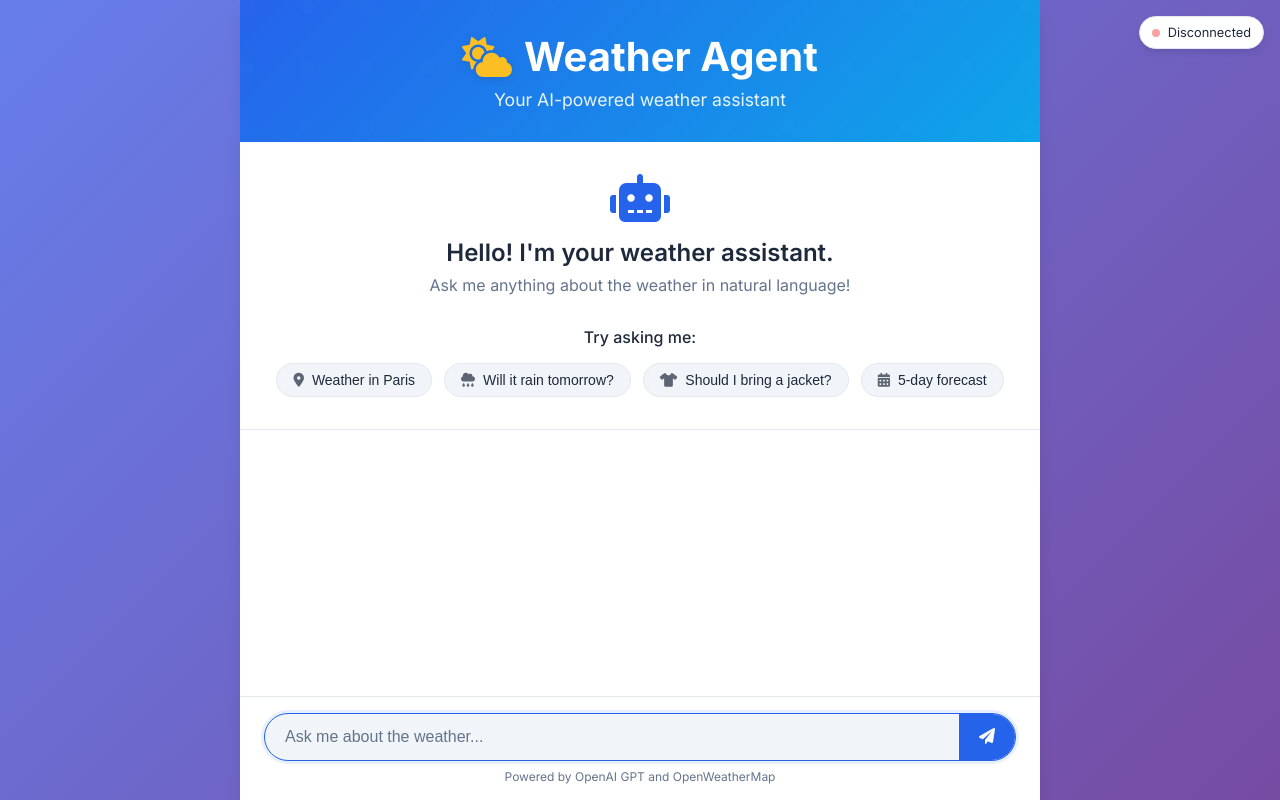
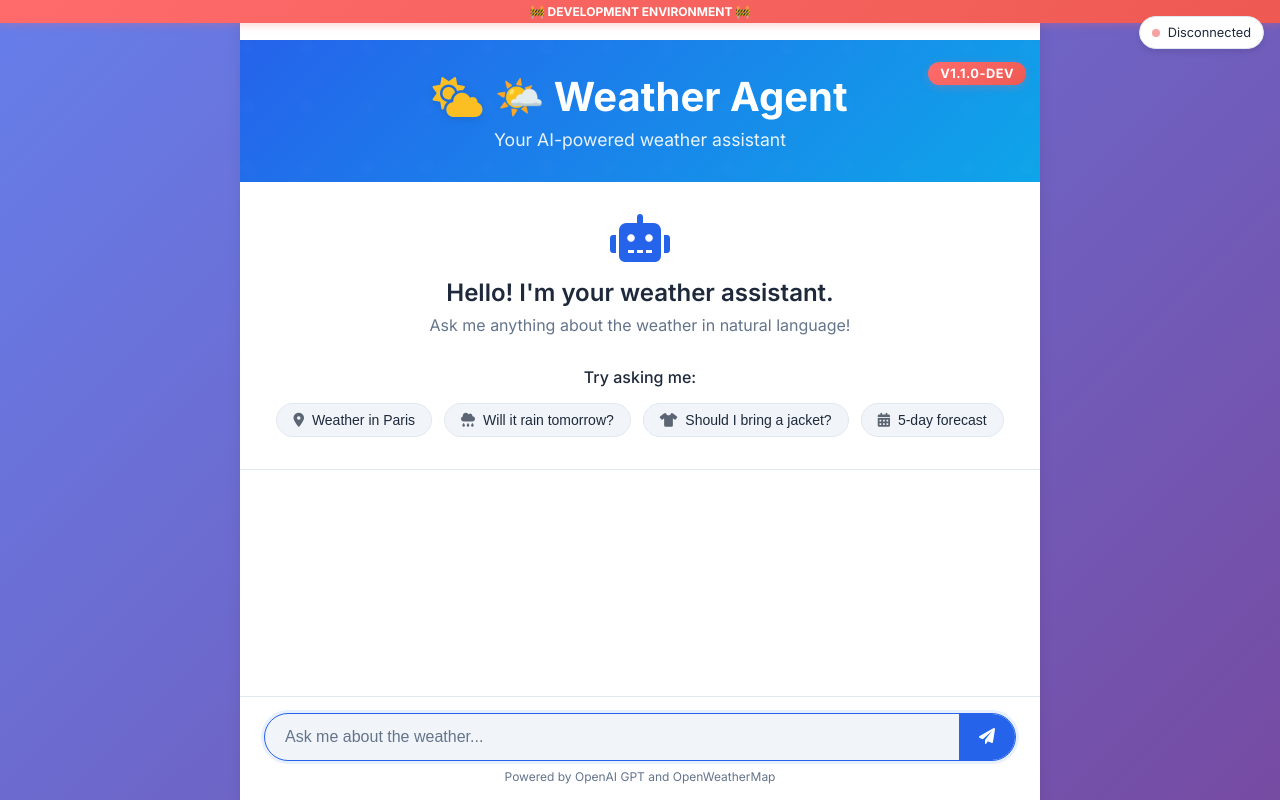
Before and after one commit to leo8/weather-agent, a plain HTML site: page frontend/index.html in a window 1280 px wide. Drawn offline with Linux system fonts and the light colour scheme; files that its build step writes are made by us from their sources; no server answers; files whose address does not match are found by name.

Commit message:
feat: Add development environment indicators

```diff
--- a/frontend/index.html
+++ b/frontend/index.html
@@ -3,7 +3,7 @@
 <head>
     <meta charset="UTF-8">
     <meta name="viewport" content="width=device-width, initial-scale=1.0">
-    <title>Weather Agent - AI Weather Assistant</title>
+    <title>Weather Agent 🌤️ - Development</title>
     <link rel="stylesheet" href="/static/style.css">
     <link href="https://fonts.googleapis.com/css2?family=Inter:wght@300;400;500;600;700&display=swap" rel="stylesheet">
     <link rel="stylesheet" href="https://cdnjs.cloudflare.com/ajax/libs/font-awesome/6.0.0/css/all.min.css">
@@ -15,8 +15,9 @@
             <div class="header-content">
                 <div class="logo">
                     <i class="fas fa-cloud-sun weather-icon"></i>
-                    <h1>Weather Agent</h1>
+                    <h1>🌤️ Weather Agent</h1>
                 </div>
+                <div class="version-badge dev">v1.1.0-dev</div>
                 <div class="subtitle">
                     Your AI-powered weather assistant
                 </div>
--- a/frontend/style.css
+++ b/frontend/style.css
@@ -42,6 +42,7 @@ body {
     flex-direction: column;
     background: var(--white);
     box-shadow: var(--shadow-lg);
+    padding-top: 40px; /* Account for dev banner */
 }
 
 /* Header */
@@ -582,3 +583,44 @@ body {
 .chat-messages::-webkit-scrollbar-thumb:hover {
     background: var(--text-light);
 }
+
+.version-badge {
+    position: absolute;
+    top: -10px;
+    right: -10px;
+    padding: 4px 12px;
+    border-radius: 12px;
+    font-size: 0.8rem;
+    font-weight: bold;
+    text-transform: uppercase;
+    letter-spacing: 0.5px;
+}
+
+.version-badge.dev {
+    background: linear-gradient(135deg, #ff6b6b, #ee5a52);
+    color: white;
+    box-shadow: 0 2px 8px rgba(255, 107, 107, 0.3);
+}
+
+.version-badge.prod {
+    background: linear-gradient(135deg, #51cf66, #40c057);
+    color: white;
+    box-shadow: 0 2px 8px rgba(81, 207, 102, 0.3);
+}
+
+/* Add a subtle dev environment indicator */
+body::before {
+    content: "🚧 DEVELOPMENT ENVIRONMENT 🚧";
+    position: fixed;
+    top: 0;
+    left: 0;
+    right: 0;
+    background: linear-gradient(135deg, #ff6b6b, #ee5a52);
+    color: white;
+    text-align: center;
+    padding: 4px;
+    font-size: 0.75rem;
+    font-weight: bold;
+    z-index: 1000;
+    box-shadow: 0 2px 8px rgba(255, 107, 107, 0.3);
+}
```
